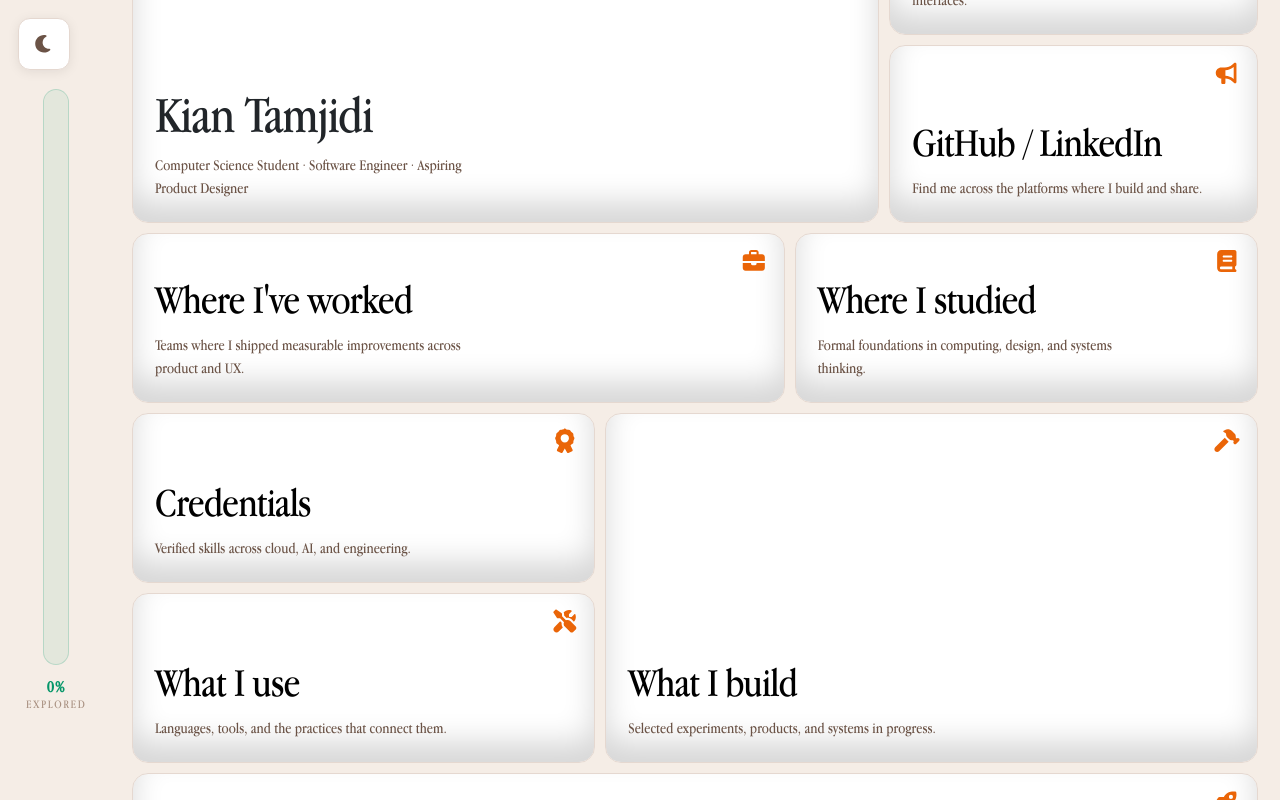
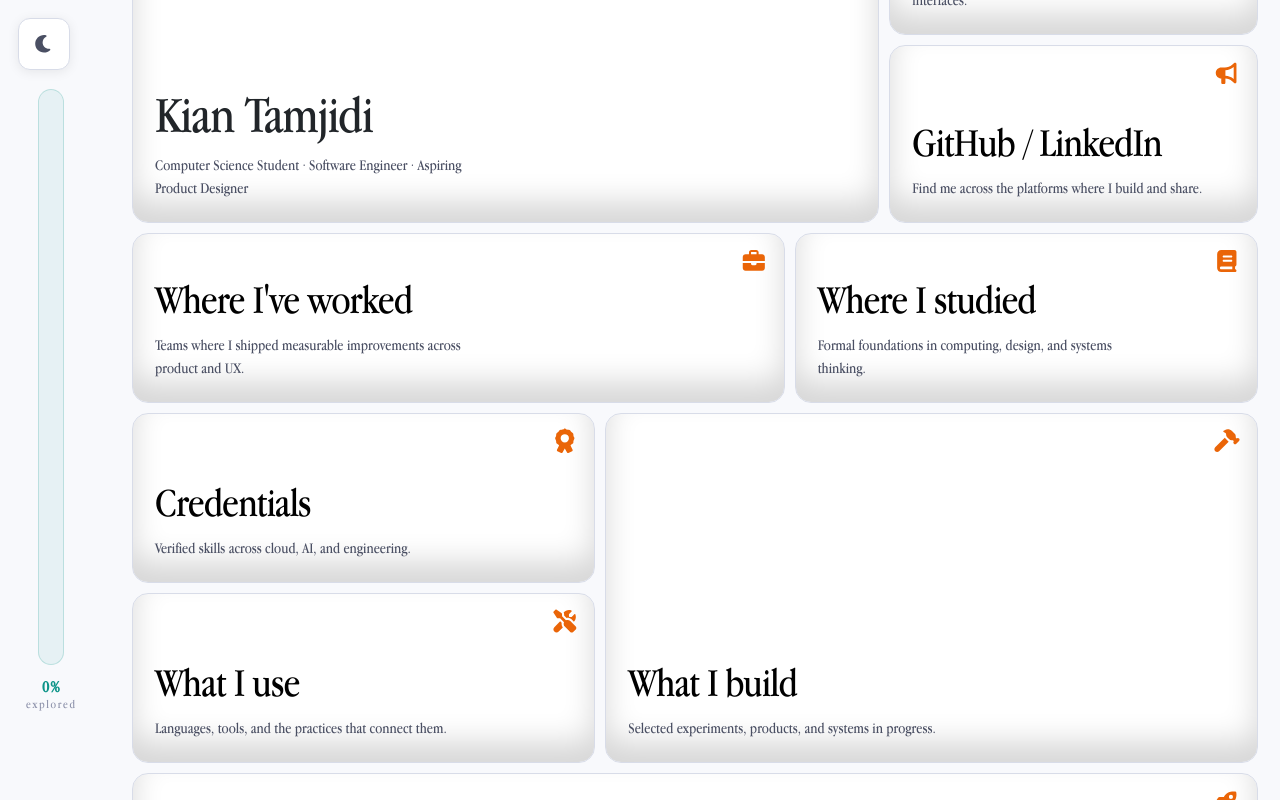
Before and after one commit to kian-tamjidi04/portfolio, a React (Vite) app: page / in a window 1280 px wide. Built offline with nearby package versions, Linux system fonts and the light colour scheme.

Commit message:
colour scheme updates

```diff
--- a/src/index.css
+++ b/src/index.css
@@ -1,63 +1,58 @@
 /* ─── Design Tokens ──────────────────────────────────────────────── */
 :root {
-  /* Dark mode (default) */
-  --bg: #1c1917;
-  --surface: #28211e;
-  --surface-subtle: #322b27;
-  --border: #3d3330;
+  --bg: #0e0e11;
+  --surface: #16161c;
+  --surface-subtle: #1f1f28;
+  --border: #2a2a36;
   --accent: #f97316;
   --accent-dim: rgba(249, 115, 22, 0.14);
-  --accent-sky: #38bdf8;
-  --accent-sky-dim: rgba(56, 189, 248, 0.12);
-  --accent-emerald: #34d399;
-  --accent-emerald-dim: rgba(52, 211, 153, 0.12);
-  --text-primary: #f5f0ec;
-  --text-secondary: #a89b92;
-  --text-muted: #6b5e57;
+  --accent-sky: #22d3ee;
+  --accent-sky-dim: rgba(34, 211, 238, 0.12);
+  --accent-emerald: #2dd4bf;
+  --accent-emerald-dim: rgba(45, 212, 191, 0.12);
+  --text-primary: #f0f1f5;
+  --text-secondary: #9094a8;
+  --text-muted: #52566b;
   --orb: rgba(249, 115, 22, 0.18);
-  --label-size: 10px;
+  --viewed-border: rgba(45, 212, 191, 0.45);
+  --viewed-bg-mix: rgba(45, 212, 191, 0.07);
+  --viewed-shadow: rgba(45, 212, 191, 0.18);
+  --health-liquid: #2dd4bf;
+  --health-liquid-dim: rgba(45, 212, 191, 0.18);
+  --health-track: rgba(45, 212, 191, 0.08);
+  --health-track-border: rgba(45, 212, 191, 0.18);
+  --label-size: 14px;
   --card-radius: 16px;
   --modal-radius: 20px;
   --shadow-card: 0 2px 18px rgba(0, 0, 0, 0.35);
   --shadow-modal: 0 24px 64px rgba(0, 0, 0, 0.55);
-  /* Viewed card */
-  --viewed-border: rgba(52, 211, 153, 0.45);
-  --viewed-bg-mix: rgba(52, 211, 153, 0.07);
-  --viewed-shadow: rgba(52, 211, 153, 0.18);
-  /* Health bar */
-  --health-liquid: #34d399;
-  --health-liquid-dim: rgba(52, 211, 153, 0.18);
-  --health-track: rgba(52, 211, 153, 0.08);
-  --health-track-border: rgba(52, 211, 153, 0.18);
 }
 
 /* Light mode override */
 html.light {
-  --bg: #f5ede6;
+  --bg: #f8f9fc;
   --surface: #ffffff;
-  --surface-subtle: #fdf6f1;
-  --border: #e5d8d0;
+  --surface-subtle: #eef0f5;
+  --border: #d8dce8;
   --accent: #ea6508;
-  --accent-dim: rgba(234, 101, 8, 0.1);
-  --accent-sky: #0ea5e9;
-  --accent-sky-dim: rgba(14, 165, 233, 0.10);
-  --accent-emerald: #059669;
-  --accent-emerald-dim: rgba(5, 150, 105, 0.10);
-  --text-primary: #1a1210;
-  --text-secondary: #6b5346;
-  --text-muted: #a89080;
+  --accent-dim: rgba(234, 101, 8, 0.10);
+  --accent-sky: #0891b2;
+  --accent-sky-dim: rgba(8, 145, 178, 0.10);
+  --accent-emerald: #0d9488;
+  --accent-emerald-dim: rgba(13, 148, 136, 0.10);
+  --text-primary: #0d0e12;
+  --text-secondary: #4a4f63;
+  --text-muted: #8a8fa8;
   --orb: rgba(234, 101, 8, 0.13);
   --shadow-card: 0 2px 12px rgba(0, 0, 0, 0.08);
   --shadow-modal: 0 24px 64px rgba(0, 0, 0, 0.18);
-  /* Viewed card (light) */
-  --viewed-border: rgba(5, 150, 105, 0.40);
-  --viewed-bg-mix: rgba(5, 150, 105, 0.06);
-  --viewed-shadow: rgba(5, 150, 105, 0.14);
-  /* Health bar (light) */
-  --health-liquid: #059669;
-  --health-liquid-dim: rgba(5, 150, 105, 0.18);
-  --health-track: rgba(5, 150, 105, 0.07);
-  --health-track-border: rgba(5, 150, 105, 0.20);
+  --viewed-border: rgba(13, 148, 136, 0.40);
+  --viewed-bg-mix: rgba(13, 148, 136, 0.06);
+  --viewed-shadow: rgba(13, 148, 136, 0.14);
+  --health-liquid: #0d9488;
+  --health-liquid-dim: rgba(13, 148, 136, 0.18);
+  --health-track: rgba(13, 148, 136, 0.07);
+  --health-track-border: rgba(13, 148, 136, 0.20);
 }
 
 /* ─── Reset ──────────────────────────────────────────────────────── */
@@ -270,7 +265,6 @@ option {
   margin: 0;
   font-size: var(--label-size);
   letter-spacing: 0.16em;
-  text-transform: uppercase;
   color: var(--text-muted);
   font-weight: 600;
 }
@@ -325,7 +319,7 @@ html:not(.light) .card-title {
   position: fixed;
   inset: 0;
   z-index: 900;
-  background: rgba(10, 7, 6, 0.55);
+  background: rgba(8, 8, 12, 0.55);
   backdrop-filter: blur(1px);
   cursor: pointer;
   border: 0;
@@ -413,7 +407,6 @@ html:not(.light) .card-title {
 .modal-label {
   margin: 0;
   color: var(--accent);
-  text-transform: uppercase;
   letter-spacing: 0.14em;
   font-size: var(--label-size);
   font-weight: 700;
@@ -423,9 +416,9 @@ html:not(.light) .card-title {
   margin: 8px 0 0;
   font-family: 'AppleFont', serif;
   font-size: clamp(2.2rem, 4.1vw, 3.5rem);
-  line-height: 0.98;
   font-weight: 400;
   color: var(--text-primary);
+  line-height: 30px !important;
 }
 
 .modal-close {
@@ -475,7 +468,7 @@ html:not(.light) .card-title {
 .modal-text {
   margin: 0;
   color: var(--text-secondary);
-  font-size: 0.95rem;
+  font-size: 1rem;
 }
 
 
@@ -521,7 +514,6 @@ html:not(.light) .card-title {
   margin: 0;
   font-size: 0.9rem;
   color: var(--text-primary);
-  text-transform: uppercase;
   letter-spacing: 0.1em;
 }
 
@@ -581,7 +573,6 @@ html:not(.light) .card-title {
   margin: 0 0 10px;
   font-size: 0.72rem;
   letter-spacing: 0.14em;
-  text-transform: uppercase;
   color: var(--accent);
   font-weight: 700;
 }
@@ -704,11 +695,10 @@ html:not(.light) .card-title {
   color: var(--text-muted);
   font-size: 0.84rem;
   letter-spacing: 0.06em;
-  text-transform: uppercase;
 }
 
 .pill {
-  border: 1px solid rgba(56, 189, 248, 0.3);
+  border: 1px solid rgba(34, 211, 238, 0.3);
   border-radius: 10px;
   padding: 8px 10px;
   font-size: 0.8rem;
@@ -760,7 +750,6 @@ html:not(.light) .card-title {
   margin: 0 0 8px;
   font-size: 0.66rem;
   letter-spacing: 0.12em;
-  text-transform: uppercase;
   color: var(--text-muted);
 }
 
@@ -783,7 +772,7 @@ html:not(.light) .card-title {
   inset: 0;
   border: 0;
   z-index: 920;
-  background: rgba(10, 7, 6, 0.48);
+  background: rgba(8, 8, 12, 0.55);
 }
 
 .project-focus-wrapper {
@@ -970,7 +959,6 @@ html:not(.light) .card-title {
 
 .health-bar-sub {
   font-size: 0.74rem;
-  text-transform: uppercase;
   letter-spacing: 0.14em;
   color: var(--text-muted);
   line-height: 1;
```
